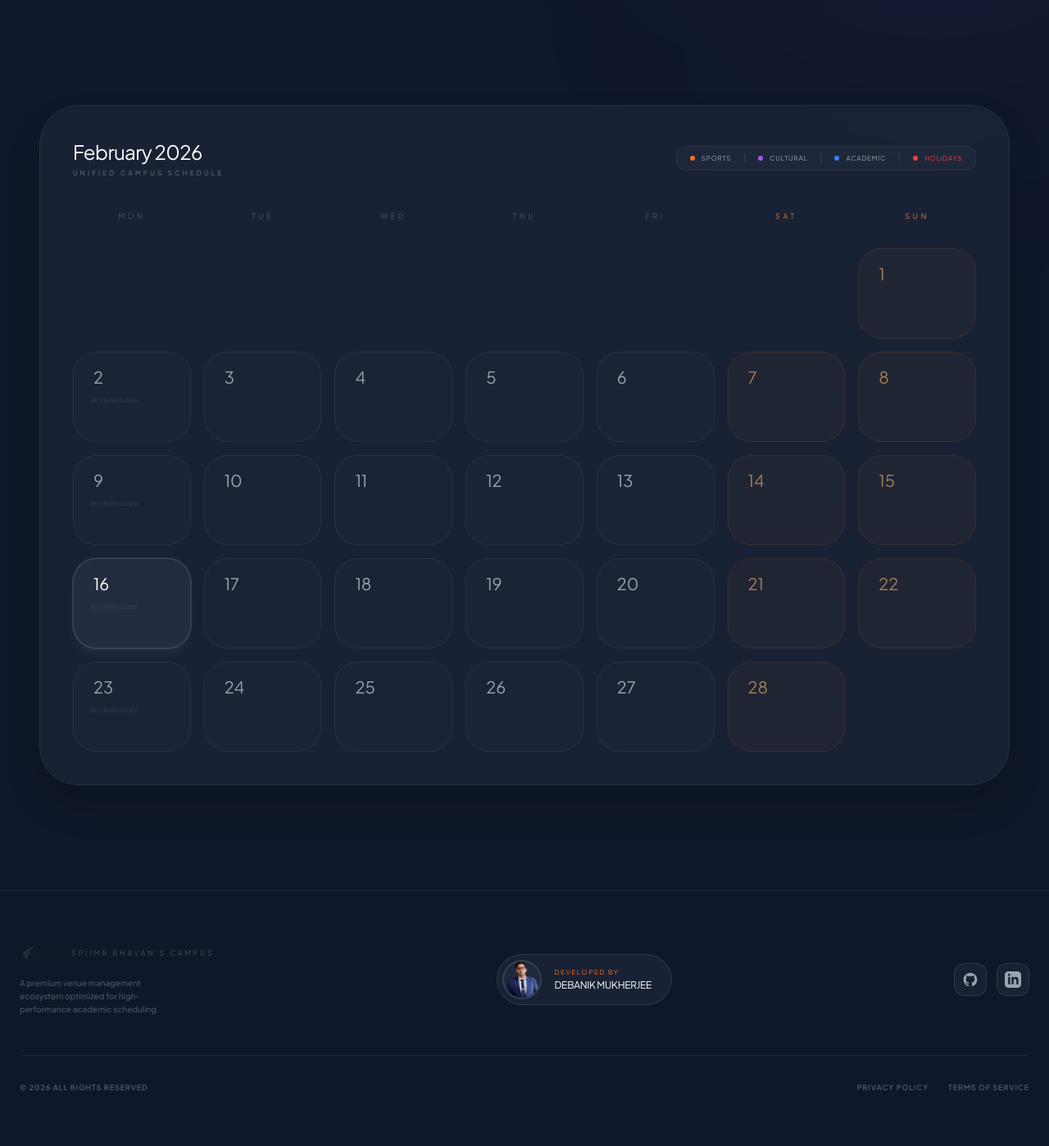
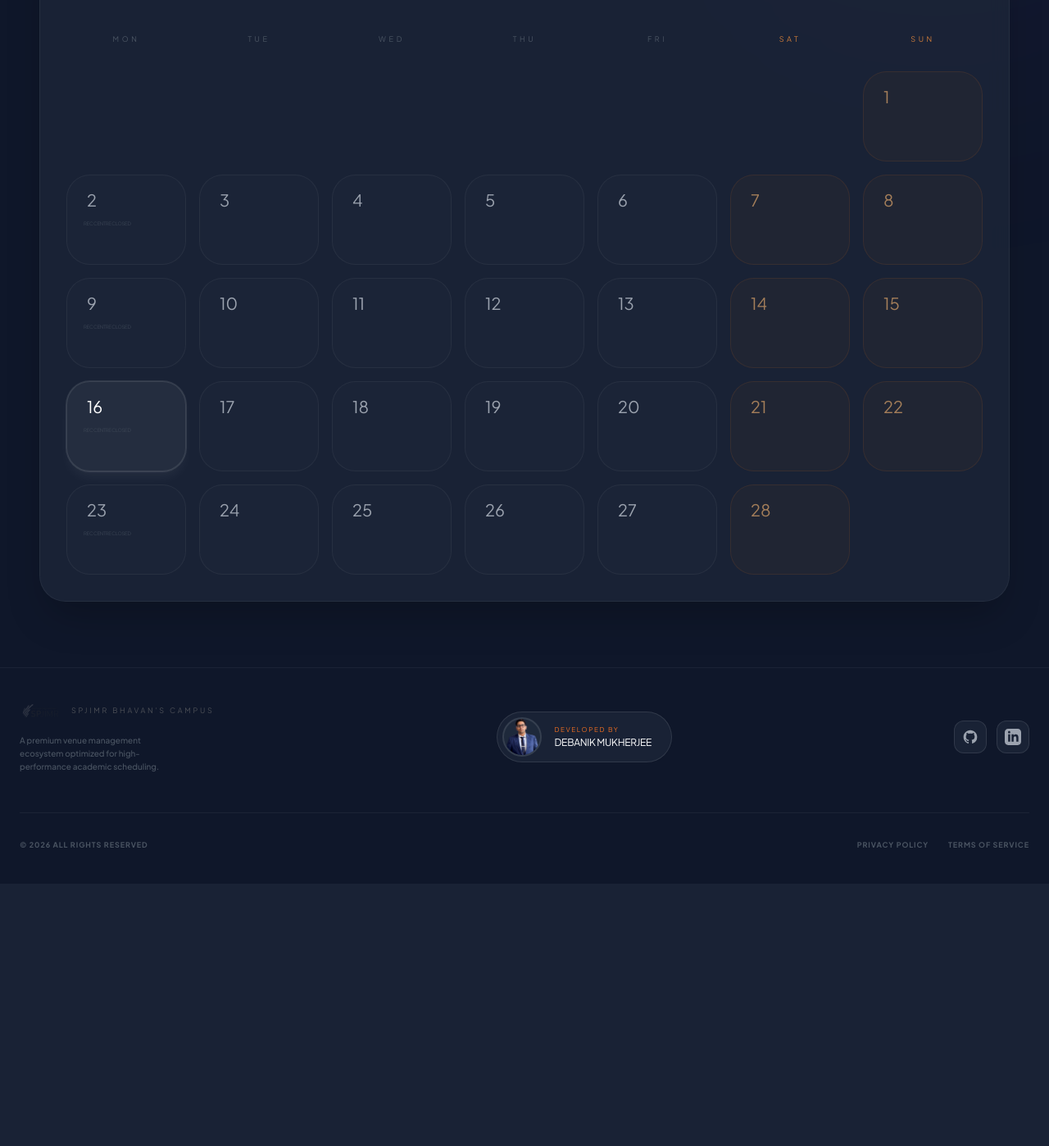
Before and after one commit to debaniktffs-ux/venue-booking, a FastAPI app: page / in a window 1280 px wide; the page is wider, and only the part inside the window is pictured. Shown: the part 681-2079 px from the top of that part at 82% size. After the commit the page ends 1715 px from the top of that part, so only its background shows below. Run offline with FastAPI, Linux system fonts and the light colour scheme; some libraries are stand-ins or nearby versions.

Commit message:
UI: Refined landing page layout for better alignment and compact feel

```diff
--- a/templates/base.html
+++ b/templates/base.html
@@ -96,11 +96,11 @@
         </div>
     </nav>
 
-    <main class="max-w-7xl mx-auto px-6 py-10">
+    <main class="max-w-7xl mx-auto px-6 py-6">
         {% block content %}{% endblock %}
     </main>
 
-    <footer class="max-w-7xl mx-auto px-6 py-16 border-t border-white/5 mt-10">
+    <footer class="max-w-7xl mx-auto px-6 py-10 border-t border-white/5 mt-6">
         <div class="flex flex-col md:flex-row justify-between items-center gap-10">
             <!-- Branding & Info -->
             <div class="flex flex-col items-center md:items-start gap-4">
--- a/templates/landing.html
+++ b/templates/landing.html
@@ -1,7 +1,7 @@
 {% extends "base.html" %}
 
 {% block content %}
-<div class="max-w-7xl mx-auto py-12 px-6">
+<div class="max-w-7xl mx-auto py-8 px-6">
     <div class="relative">
         <!-- Abstract Decoration -->
         <div
@@ -11,10 +11,10 @@
             class="absolute top-20 -right-40 w-[500px] h-[500px] bg-purple-500/5 rounded-full blur-[150px] pointer-events-none">
         </div>
 
-        <div class="text-center mb-24 relative z-10 pt-10">
+        <div class="text-center mb-12 relative z-10 pt-10">
             <h2 class="text-4xl md:text-6xl font-900 text-white tracking-tight mb-4 uppercase leading-[1.1]">
                 What's on <span class="inline-block"
-                    style="background: linear-gradient(to right, #F37021, #FF9B44); -webkit-background-clip: text; -webkit-text-fill-color: transparent;">your
+                    style="background: linear-gradient(to right, #F37021, #FF9B44); -webkit-background-clip: text; background-clip: text; -webkit-text-fill-color: transparent;">your
                     mind?</span>
             </h2>
             <p
@@ -23,18 +23,18 @@
         </div>
 
         <!-- Hub Cards -->
-        <div class="grid grid-cols-1 md:grid-cols-3 gap-10 mb-32 relative z-10">
+        <div class="grid grid-cols-1 md:grid-cols-3 gap-8 mb-16 relative z-10">
             <!-- Sports Card -->
             <a href="/dashboard/sports"
-                class="group relative block rounded-[3rem] overflow-hidden glass hover:border-spjimr-orange/30 transition-all duration-700 transform hover:-translate-y-3">
+                class="group relative block rounded-[2.5rem] overflow-hidden glass hover:border-spjimr-orange/30 transition-all duration-700 transform hover:-translate-y-2">
                 <div
                     class="absolute inset-0 bg-gradient-to-br from-orange-500/10 to-transparent opacity-0 group-hover:opacity-100 transition-opacity duration-700">
                 </div>
                 <div
-                    class="h-64 bg-[url('https://images.unsplash.com/photo-1541252260730-0412e8e2108e?q=80&w=800&auto=format&fit=crop')] bg-cover bg-center grayscale group-hover:grayscale-0 group-hover:scale-110 transition-all duration-1000 opacity-20">
+                    class="h-48 bg-[url('https://images.unsplash.com/photo-1541252260730-0412e8e2108e?q=80&w=800&auto=format&fit=crop')] bg-cover bg-center grayscale group-hover:grayscale-0 group-hover:scale-110 transition-all duration-1000 opacity-20">
                 </div>
                 <div
-                    class="absolute inset-x-0 bottom-0 p-10 bg-gradient-to-t from-slate-950 via-slate-950/80 to-transparent">
+                    class="absolute inset-x-0 bottom-0 p-8 bg-gradient-to-t from-slate-950 via-slate-950/80 to-transparent">
                     <span
                         class="px-4 py-1.5 bg-orange-500/10 text-spjimr-orange text-[9px] font-900 rounded-full border border-orange-500/20 uppercase tracking-[0.2em] mb-4 inline-block">Sports
                         Hub</span>
@@ -47,15 +47,15 @@
 
             <!-- Cultural Card -->
             <a href="/dashboard/cultural"
-                class="group relative block rounded-[3rem] overflow-hidden glass hover:border-purple-500/30 transition-all duration-700 transform hover:-translate-y-3">
+                class="group relative block rounded-[2.5rem] overflow-hidden glass hover:border-purple-500/30 transition-all duration-700 transform hover:-translate-y-2">
                 <div
                     class="absolute inset-0 bg-gradient-to-br from-purple-500/10 to-transparent opacity-0 group-hover:opacity-100 transition-opacity duration-700">
                 </div>
                 <div
-                    class="h-64 bg-[url('https://images.unsplash.com/photo-1501281668745-f7f57925c3b4?q=80&w=800&auto=format&fit=crop')] bg-cover bg-center grayscale group-hover:grayscale-0 group-hover:scale-110 transition-all duration-1000 opacity-20">
+                    class="h-48 bg-[url('https://images.unsplash.com/photo-1501281668745-f7f57925c3b4?q=80&w=800&auto=format&fit=crop')] bg-cover bg-center grayscale group-hover:grayscale-0 group-hover:scale-110 transition-all duration-1000 opacity-20">
                 </div>
                 <div
-                    class="absolute inset-x-0 bottom-0 p-10 bg-gradient-to-t from-slate-950 via-slate-950/80 to-transparent">
+                    class="absolute inset-x-0 bottom-0 p-8 bg-gradient-to-t from-slate-950 via-slate-950/80 to-transparent">
                     <span
                         class="px-4 py-1.5 bg-purple-500/10 text-purple-400 text-[9px] font-900 rounded-full border border-purple-500/20 uppercase tracking-[0.2em] mb-4 inline-block">Cultural
                         Hub</span>
@@ -68,15 +68,15 @@
 
             <!-- Academic Card -->
             <a href="/dashboard/academic"
-                class="group relative block rounded-[3rem] overflow-hidden glass hover:border-blue-500/30 transition-all duration-700 transform hover:-translate-y-3">
+                class="group relative block rounded-[2.5rem] overflow-hidden glass hover:border-blue-500/30 transition-all duration-700 transform hover:-translate-y-2">
                 <div
                     class="absolute inset-0 bg-gradient-to-br from-blue-500/10 to-transparent opacity-0 group-hover:opacity-100 transition-opacity duration-700">
                 </div>
                 <div
-                    class="h-64 bg-[url('https://images.unsplash.com/photo-1523050335456-c466432a76f2?q=80&w=800&auto=format&fit=crop')] bg-cover bg-center grayscale group-hover:grayscale-0 group-hover:scale-110 transition-all duration-1000 opacity-20">
+                    class="h-48 bg-[url('https://images.unsplash.com/photo-1523050335456-c466432a76f2?q=80&w=800&auto=format&fit=crop')] bg-cover bg-center grayscale group-hover:grayscale-0 group-hover:scale-110 transition-all duration-1000 opacity-20">
                 </div>
                 <div
-                    class="absolute inset-x-0 bottom-0 p-10 bg-gradient-to-t from-slate-950 via-slate-950/80 to-transparent">
+                    class="absolute inset-x-0 bottom-0 p-8 bg-gradient-to-t from-slate-950 via-slate-950/80 to-transparent">
                     <span
                         class="px-4 py-1.5 bg-blue-500/10 text-blue-400 text-[9px] font-900 rounded-full border border-blue-500/20 uppercase tracking-[0.2em] mb-4 inline-block">Academic
                         Hub</span>
@@ -90,7 +90,7 @@
     </div>
 
     <!-- Dynamic Campus Calendar -->
-    <div class="glass rounded-[3rem] p-10 relative overflow-visible border-white/5 shadow-2xl">
+    <div class="glass rounded-[2rem] p-8 relative overflow-visible border-white/5 shadow-2xl">
         <header class="flex flex-col md:flex-row md:items-center justify-between gap-6 mb-10 relative z-10">
             <div>
                 <h3 class="text-2xl font-900 text-white tracking-tight">{{ month_name }} {{ year }}</h3>
```
